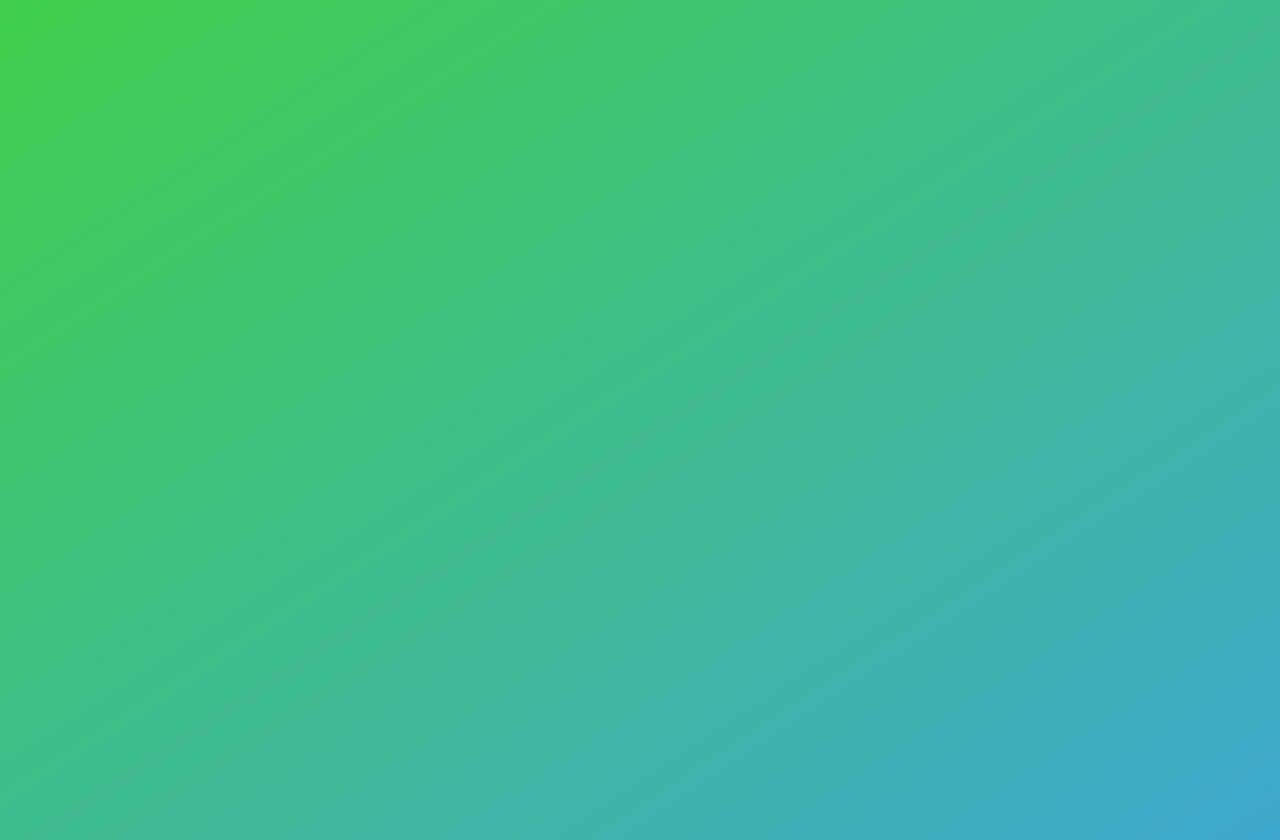
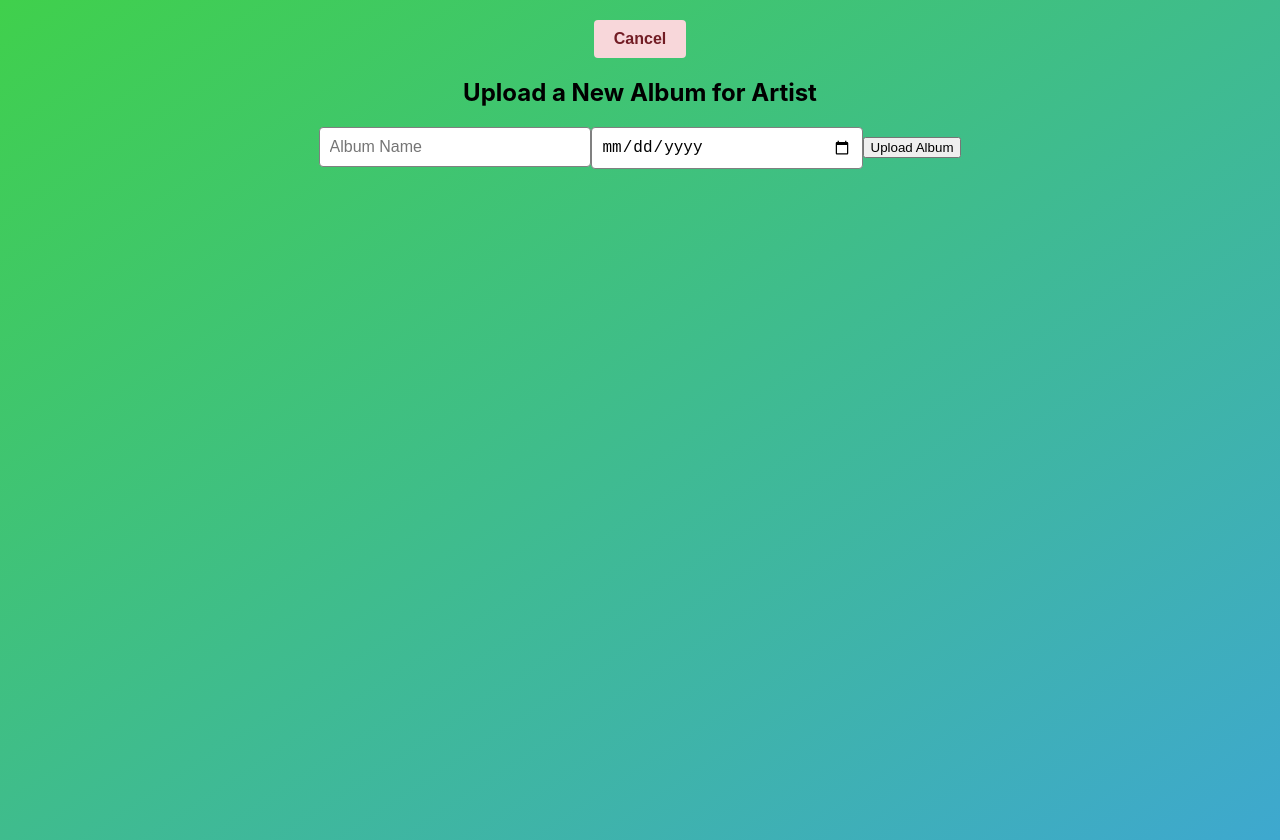
Before and after one commit to andrewhbradley9/spotify_clone, a React (Create React App) app in the folder client/: page /uploadAlbum/1 in a window 1280 px wide. Before the commit this address had no page. Built offline with nearby package versions, Linux system fonts and the light colour scheme.

Commit message:
added the albums

```diff
--- a/client/src/App.js
+++ b/client/src/App.js
@@ -10,6 +10,7 @@ import SearchArtist from "./pages/SearchArtist";
 import SearchSong from "./pages/SearchSong";
 import Register from './pages/Register';
 import Login from './pages/Login';
+import UploadAlbum from "./pages/UploadAlbum";
 
 
 import "./style.css"
@@ -24,6 +25,7 @@ function App() {
           <Route path="/update/:id" element={<Update/>}/>
           <Route path="/uploadSong/:id" element={<UploadSong/>}/>
           <Route path="/albums/:id" element={<Albums/>}/>
+          <Route path="/uploadAlbum/:id" element={<UploadAlbum/>}/>
           <Route path="/albums/:albumId/songs/:artistId" element={<Songs/>} />
           <Route path="/play/:albumId/:songId" element={<PlaySong />} />
           <Route path="/search/artist" element={<SearchArtist />} />
--- a/client/src/pages/Artist.jsx
+++ b/client/src/pages/Artist.jsx
@@ -125,6 +125,7 @@ const Artist = () => {
                         <button className="delete" onClick={() => handleDelete(artist.artist_id)}>Delete</button>
                         <button className="update"><Link to={`/update/${artist.artist_id}`}>Update</Link></button>
                         <button className="upload"><Link to={`/uploadSong/${artist.artist_id}`}>Upload a Song</Link></button>
+                        <button className="uppies"><Link to={`/uploadAlbum/${artist.artist_id}`}>Upload an Album</Link></button>
                         <button className="album"><Link to={`/albums/${artist.artist_id}`}>Albums and Songs</Link></button>
                     </div>
                 ))}
--- /dev/null
+++ b/client/src/pages/UploadAlbum.jsx
@@ -0,0 +1,71 @@
+import React, { useState } from 'react';
+import axios from 'axios';
+import { useNavigate, useParams } from 'react-router-dom';
+
+const apiUrl = process.env.REACT_APP_API_URL;
+
+const UploadAlbum = () => {
+    const { id: artistId } = useParams(); // Get artistId from the URL
+    const navigate = useNavigate();
+
+    const [albumData, setAlbumData] = useState({
+        album_id: '',       // Manually set album ID
+        album_name: '',
+        release_date: ''
+    });
+
+    const handleGoHome = () => {
+        navigate('/');
+    };
+
+    const handleInputChange = (event) => {
+        const { name, value } = event.target;
+        setAlbumData(prevState => ({
+            ...prevState,
+            [name]: value
+        }));
+    };
+
+    const handleSubmit = async (event) => {
+        event.preventDefault();
+
+        try {
+            console.log(`Posting to ${apiUrl}/artists/artist/${artistId}/albums`, albumData); // Confirm the URL and data
+            await axios.post(`${apiUrl}/artists/artist/${artistId}/albums`, albumData);
+            alert('Album uploaded successfully!');
+            navigate('/');
+        } catch (err) {
+            console.error('Error uploading album:', err.response?.data || err.message);
+            alert('Error uploading album.');
+        }
+    };
+
+    return (
+        <div>
+            <button className="cancel" onClick={handleGoHome}>Cancel</button>
+            <h2>Upload a New Album for Artist</h2>
+            <form onSubmit={handleSubmit}>
+                <input
+                    type="text"
+                    name="album_name"
+                    placeholder="Album Name"
+                    className='uppies2'
+                    value={albumData.album_name}
+                    onChange={handleInputChange}
+                    required
+                />
+                <input
+                    type="date"
+                    name="release_date"
+                    className='uppies2'
+                    value={albumData.release_date}
+                    onChange={handleInputChange}
+                    required
+                />
+                <button type="submit" className='upalbum'>Upload Album</button>
+            </form>
+        </div>
+    );
+};
+
+export default UploadAlbum;
```
Also changed, not shown: 1 other file (tests, documents, lock files or other folders).
